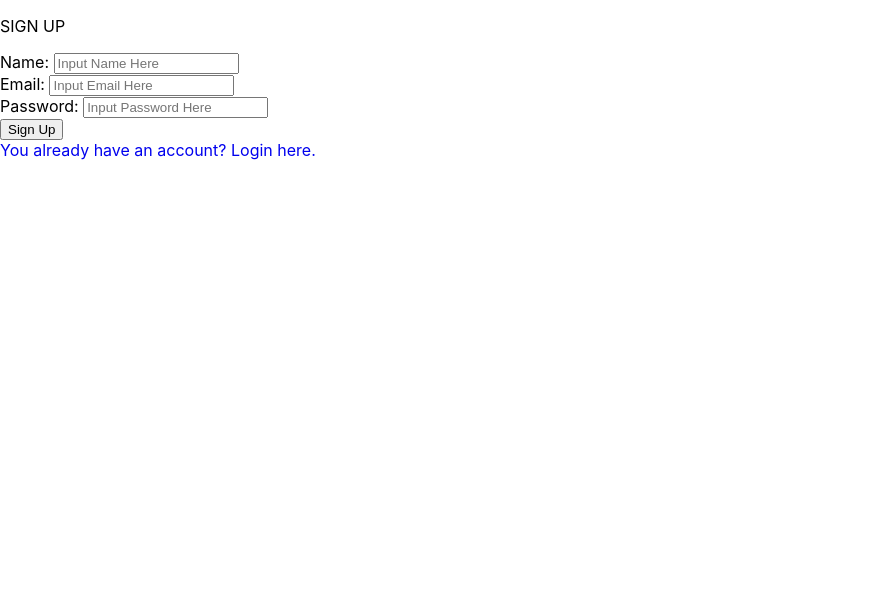
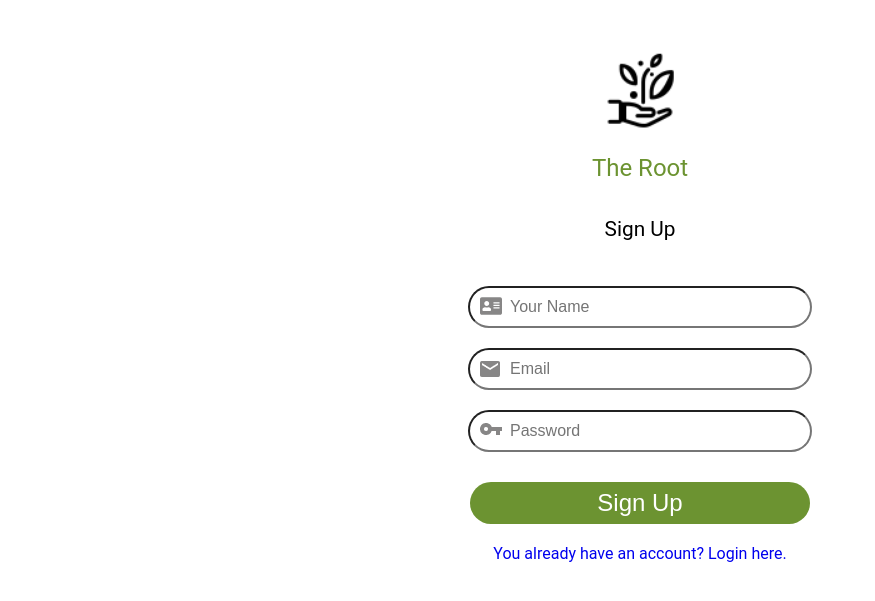
Before and after one commit to doubleiis02/the-root, a Flask app: page / in a window 1280 px wide. Shown: the top 601 px of the page, without its empty margins (0-875 px from the left). Run offline with Flask 2, Linux system fonts and the light colour scheme.

Commit message:
Adds styling to login page and create survey (#15)
* Login page etc

* Login page etc

```diff
--- a/app.py
+++ b/app.py
@@ -10,7 +10,7 @@
 app = Flask(__name__)
 app.secret_key="super secret key"
 
-dynamodb = boto3.resource('dynamodb', aws_access_key_id="AKIAQMIVM4QIASTAN2G4", aws_secret_access_key="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", region_name='us-east-1')
+dynamodb = boto3.resource('dynamodb', aws_access_key_id="AWSKEY", aws_secret_access_key="AWSKEY", region_name='us-east-1')
 from boto3.dynamodb.conditions import Key, Attr
 
 
@@ -199,9 +199,8 @@
 
 @app.route('/add_survey', methods = ['GET'])
 def add_survey():
-    lesson = request.args.get('lessonName')
-
-    return render_template('createSurvey.html', lessonName=lesson)
+    className = request.args.get('className')
+    return render_template('createSurvey.html', className=className)
 
 # the user is at createSurvey.html and then submits a form -> moves to newly created lesson.html
 @app.route("/create_survey", methods=['GET', 'POST'])
--- /dev/null
+++ b/static/css/login.css
@@ -0,0 +1,62 @@
+.logo {
+    margin-top: 50px;
+    width: 80px;
+    height: 80px;
+}
+
+.the-root {
+    color: #6C9331;
+    margin: 20px;
+    font-size: 1.5rem;
+}
+
+.login-title {
+    margin: 35px;
+    font-size: 1.3rem;
+}
+
+p {
+    color: red;
+}
+
+.input {
+    padding-left: 30px;
+    margin: 10px;
+    align-items: center;
+    font-weight: 300;
+    border-radius: 25px;
+    padding: 10px 0px 10px 40px;
+    font-size: 1rem;
+    width: 300px;
+}
+
+::placehodler {
+    opacity: 0.35;
+}
+
+.name {
+    background: url('/static/img/name.svg') no-repeat scroll 10px 8px;
+    background-size: 22px;
+}
+
+.email {
+    background: url('/static/img/email.png') no-repeat scroll 10px 11px;
+}
+
+.password {
+    background: url('/static/img/password.png') no-repeat scroll 10px 11px;
+}
+
+.submit {
+    border: none;
+    color: white;
+    font-size: 1.5rem;
+    background-color: #6C9331;
+    padding: 7px;
+    border-radius: 25px;
+    margin: 20px 0;
+    width: 340px;
+}
+.submit:hover {
+    box-shadow: 0px 0px 5px 1px rgb(196, 196, 196);
+}
--- a/static/css/style.css
+++ b/static/css/style.css
@@ -1,8 +1,6 @@
 body {
     margin: 0;
-    font-family: -apple-system, BlinkMacSystemFont, 'Segoe UI', 'Roboto', 'Oxygen',
-        'Ubuntu', 'Cantarell', 'Fira Sans', 'Droid Sans', 'Helvetica Neue',
-        sans-serif;
+    font-family: 'Poppins', sans-serif;
     -webkit-font-smoothing: antialiased;
     -moz-osx-font-smoothing: grayscale;
 }
--- a/templates/addClass.html
+++ b/templates/addClass.html
@@ -2,7 +2,8 @@
 <html>
     <head>
         <link rel="stylesheet" href="/static/css/style.css">
-        <link href="https://fonts.googleapis.com/css2?family=Roboto:wght@400;700&display=swap" rel="stylesheet">
+        <link rel="preconnect" href="https://fonts.gstatic.com">
+        <link href="https://fonts.googleapis.com/css2?family=Poppins:wght@300;400;700&display=swap" rel="stylesheet">
         <script type="text/javascript" src="{{ url_for('static', filename='js/script.js') }}"></script>
     </head>
     <body class='App'>
--- a/templates/circles.html
+++ b/templates/circles.html
@@ -2,7 +2,6 @@
 <html>
     <head>
         <link rel="stylesheet" href="/static/css/style.css">
-        <link href="https://fonts.googleapis.com/css2?family=Roboto:wght@400;700&display=swap" rel="stylesheet">
     </head>
     <body>
         <!-- these ellipses are part of the background of every page (except login) -->
--- a/templates/index.html
+++ b/templates/index.html
@@ -2,7 +2,8 @@
 <html>
     <head>
         <link rel="stylesheet" href="/static/css/style.css">
-        <link href="https://fonts.googleapis.com/css2?family=Roboto:wght@400;700&display=swap" rel="stylesheet">
+        <link rel="preconnect" href="https://fonts.gstatic.com">
+        <link href="https://fonts.googleapis.com/css2?family=Poppins:wght@300;400;700&display=swap" rel="stylesheet">
     </head>
     <body class="App">
         {% include "nav.html" %}
--- a/templates/lessonList.html
+++ b/templates/lessonList.html
@@ -2,7 +2,8 @@
 <html>
     <head>
         <link rel="stylesheet" href="/static/css/style.css">
-        <link href="https://fonts.googleapis.com/css2?family=Roboto:wght@400;700&display=swap" rel="stylesheet">
+        <link rel="preconnect" href="https://fonts.gstatic.com">
+        <link href="https://fonts.googleapis.com/css2?family=Poppins:wght@300;400;700&display=swap" rel="stylesheet">
     </head>
     <body class="App">
         {% include "nav.html" %}
@@ -11,9 +12,6 @@
         <div class="page">
             <div class="homepage-header">
                 <div class= "welcome">Your Lessons</div>
-                <a href='/add_survey'>
-                    <button class="plus-button">+</button>
-                </a>
             </div>
             <div class="class-icon-container">
             {% for _lesson in lesson_list %}
--- a/templates/nav.html
+++ b/templates/nav.html
@@ -2,7 +2,6 @@
 <html>
     <head>
         <link rel="stylesheet" href="/static/css/style.css">
-        <link href="https://fonts.googleapis.com/css2?family=Roboto:wght@400;700&display=swap" rel="stylesheet">
     </head>
     <!-- This header is the navbar that should be on every page -->
     <header class='nav'>
--- a/templates/signup.html
+++ b/templates/signup.html
@@ -2,21 +2,22 @@
 <html>
     <head>
         <link rel="stylesheet" href="/static/css/style.css">
-        <link href="https://fonts.googleapis.com/css2?family=Roboto:wght@400;700&display=swap" rel="stylesheet">
+        <link rel="preconnect" href="https://fonts.gstatic.com">
+        <link href="https://fonts.googleapis.com/css2?family=Poppins:wght@300;400;700&display=swap" rel="stylesheet">
+        <link rel="stylesheet" href="/static/css/login.css">
     </head>
-    <body>
-        <p>SIGN UP</p>
+    <body class="App">
+        <img class="logo" src="/static/img/logo.png"/>
+        <div class="the-root">The Root</div>
+        <div class="login-title">Sign Up</div>
         <form action="{{ url_for('signup') }}" id='sign-up' method='post'>
-            <label for="name-input">Name:</label>
-            <input type='text' id='name-input' name='name-input' placeholder='Input Name Here'>
+            <input class="input name" type='text' id='name-input' name='name-input' placeholder='Your Name' required>
             <br>
-            <label for="email-input">Email:</label>
-            <input type="text" id="email-input" name="email-input" placeholder='Input Email Here'>
+            <input class="input email" type="text" id="email-input" name="email-input" placeholder='Email' required>
             <br>
-            <label for="password-input">Password:</label>
-            <input type="password" id="password-input" name="password-input" placeholder='Input Password Here'>
+            <input class="input password" type="password" id="password-input" name="password-input" placeholder='Password' required>
             <br>
-            <input type = "submit" value = "Sign Up"/>
+            <input class="submit" type = "submit" value = "Sign Up"/>
         </form>
         <a href="/login" >You already have an account? Login here.</a>
     </body>
```
Also changed, not shown: static/css/createSurvey.css (added, +22 -0 lines), static/css/dashboard.css (+30 -2 lines), templates/createSurvey.html (+19 -7 lines), templates/dashboard.html (+6 -1 lines), templates/login.html (+10 -11 lines), static/img/email.png (added), static/img/logo.png (added), static/img/name.svg (added), static/img/password.png (added).
